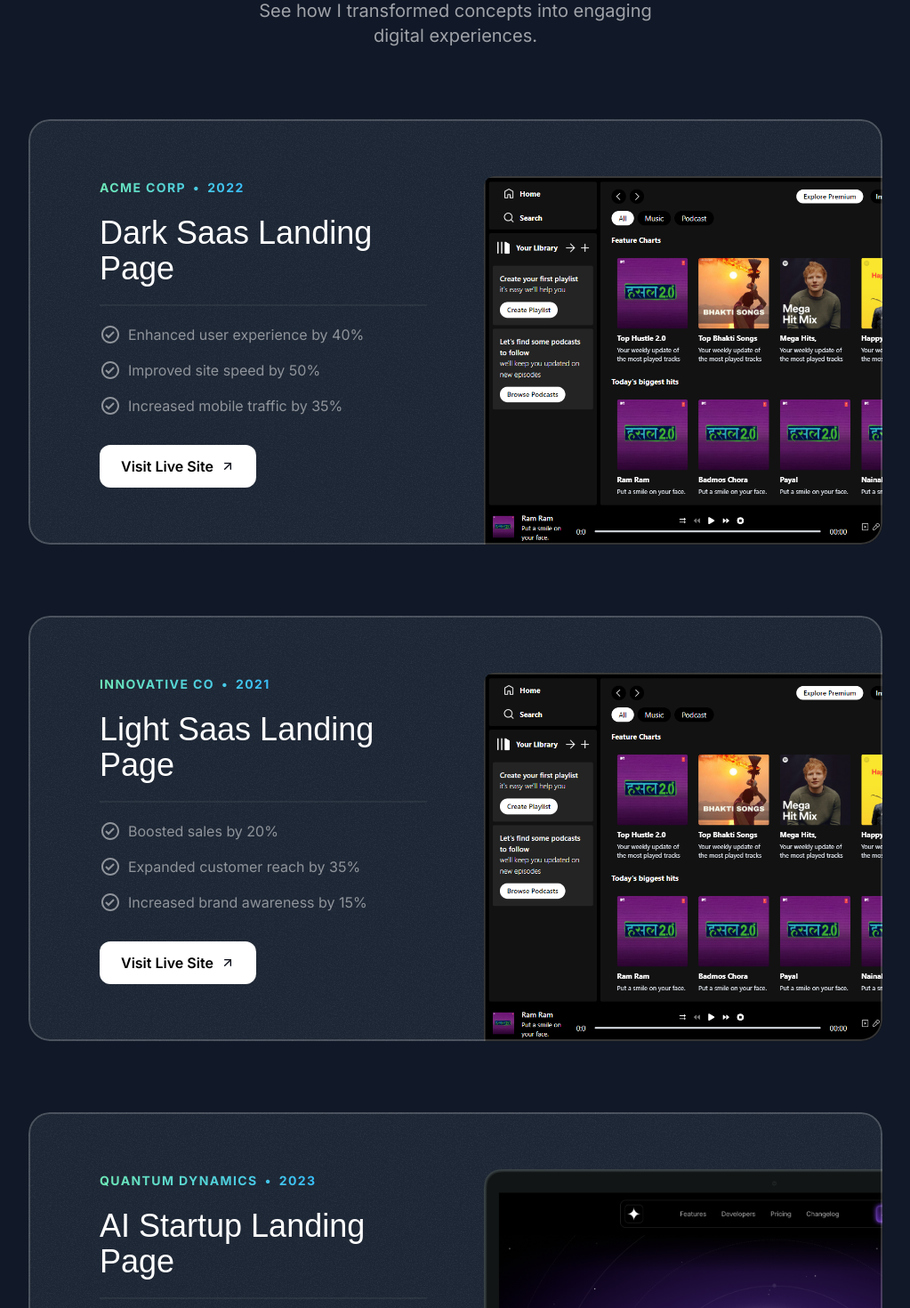
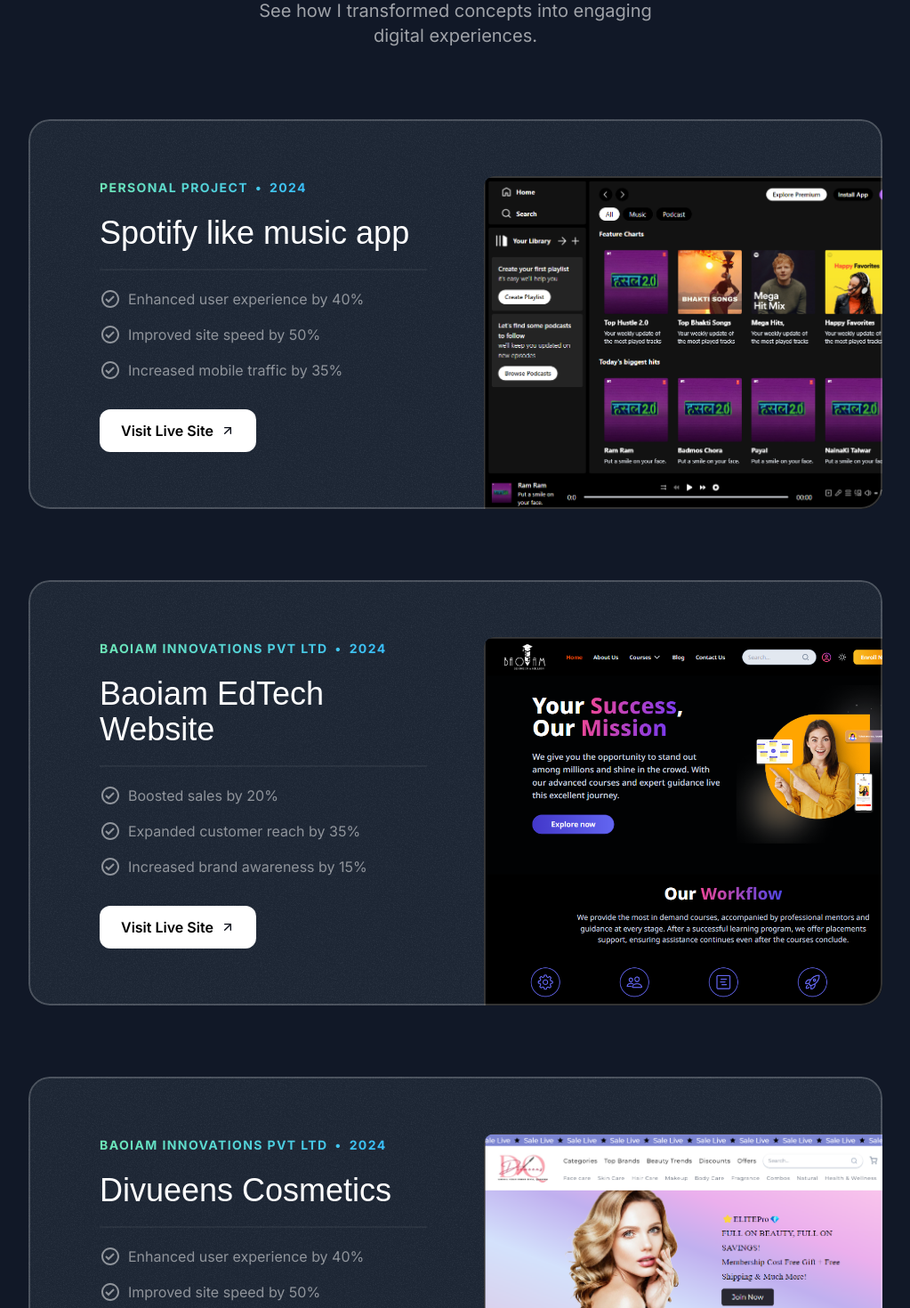
Before and after one commit to abhishekrajput6916/MyPortfolio, a Next.js app: page / in a window 1280 px wide. Shown: the part 1140-2610 px from the top of the page at 89% size, without its empty margins (128-1151 px from the left). Built offline with nearby package versions, Linux system fonts and the light colour scheme; a web font is replaced by a local one.

Commit message:
added projects

```diff
--- a/src/sections/Projects.tsx
+++ b/src/sections/Projects.tsx
@@ -2,8 +2,9 @@
 
 import darkSaasLandingPage from "@/assets/images/dark-saas-landing-page.png";
 import spotifyClone from "@/assets/images/spotifyClone.png";
+import baoiamLanding from "@/assets/images/baoiamLanding.png";
 import lightSaasLandingPage from "@/assets/images/light-saas-landing-page.png";
-import aiStartupLandingPage from "@/assets/images/ai-startup-landing-page.png";
+import divueensCosmetics from "@/assets/images/divueensCosmetics.png";
 import Image from "next/image";
 import { BiCheckCircle } from "react-icons/bi";
 import { RiArrowRightUpFill } from "react-icons/ri";
@@ -16,9 +17,9 @@
 
 const portfolioProjects = [
   {
-    company: "Acme Corp",
-    year: "2022",
-    title: "Dark Saas Landing Page",
+    company: "Personal Project",
+    year: "2024",
+    title: "Spotify like music app",
     results: [
       { title: "Enhanced user experience by 40%" },
       { title: "Improved site speed by 50%" },
@@ -28,28 +29,28 @@
     image: spotifyClone,
   },
   {
-    company: "Innovative Co",
-    year: "2021",
-    title: "Light Saas Landing Page",
+    company: "Baoiam Innovations Pvt Ltd",
+    year: "2024",
+    title: "Baoiam EdTech Website",
     results: [
       { title: "Boosted sales by 20%" },
       { title: "Expanded customer reach by 35%" },
       { title: "Increased brand awareness by 15%" },
     ],
-    link: "https://abhimusic.vercel.app/",
-    image: spotifyClone,
+    link: "https://baoiam-undertesting.vercel.app/",
+    image: baoiamLanding,
   },
   {
-    company: "Quantum Dynamics",
-    year: "2023",
-    title: "AI Startup Landing Page",
+    company: "Baoiam Innovations Pvt Ltd",
+    year: "2024",
+    title: "Divueens Cosmetics",
     results: [
       { title: "Enhanced user experience by 40%" },
       { title: "Improved site speed by 50%" },
       { title: "Increased mobile traffic by 35%" },
     ],
-    link: "https://abhimusic.vercel.app/",
-    image: aiStartupLandingPage,
+    link: "https://divueens-frontend.vercel.app/",
+    image: divueensCosmetics,
   },
 ];
 
```
Also changed, not shown: src/assets/images/baoiamLanding.png (added), src/assets/images/divueensCosmetics.png (added).
